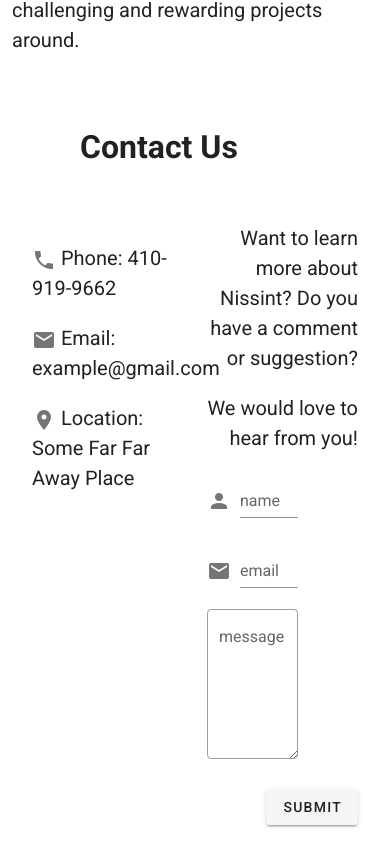
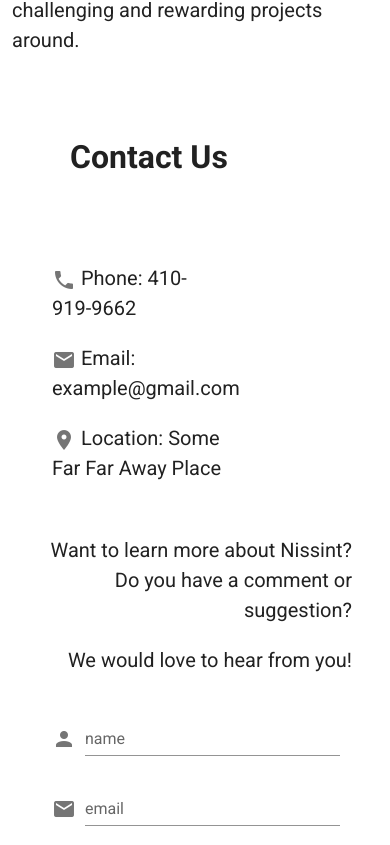
Before and after one commit to llam1124/mock-website, a Vue app: page / in a window 390 px wide. Shown: the part 3157-4002 px from the top of the page. Built offline with nearby package versions, Linux system fonts and the light colour scheme.

Commit message:
Contact form should change position when resizing

```diff
--- a/src/components/Contact.vue
+++ b/src/components/Contact.vue
@@ -1,18 +1,17 @@
 <template>
-    <div id="contact-block">
+    <div style="margin-bottom: 20px;">
         <h1> Contact Us </h1>
-        <v-container>
-            <v-row>
+        <div id="contact_content">
             <v-col id="contact_info">
                 <p><v-icon> mdi-phone</v-icon> Phone: 410-919-9662</p>
                 <p><v-icon> mdi-email</v-icon> Email: example@gmail.com </p>
                 <p><v-icon> mdi-map-marker</v-icon> Location: Some Far Far Away Place </p>
             </v-col>
-            <v-col id="contact_form">
+            <div id="contact_form">
                 <v-form ref="form"  align="right">
                     <p> Want to learn more about Nissint? Do you have a comment or suggestion?</p>
                     <p>We would love to hear from you!</p>
-                    <div style="width: 60%">
+                    <v-col>
                         <v-text-field
                             v-model="name"
                             label="name"
@@ -27,12 +26,11 @@
                             v-model="message"
                             label="message"
                             outlined ></v-textarea>
-                    </div>
+                    </v-col>
                     <v-btn>Submit</v-btn>
                 </v-form>
-            </v-col>
-            </v-row>
-        </v-container>
+            </div>
+        </div>
     </div>
 </template>
 
@@ -49,28 +47,46 @@ export default {
 
 <style scoped>
     h1 {
+        padding: 10px;
         margin: 40px 0px 20px 60px;
     }
     p {
         margin: 20px 0px 20px 0px; /* top right bottom left*/
         font-size: 20px;
     }
-
-    #contact-block {
-        margin: 20px;
-
+    #contact_content {
+        display: flex;
+        flex-wrap: wrap;
     }
-
     #contact_form {
-        width: 50%;
+       width: 50%;
+       margin-right: 40px;
     }
 
     #contact_info {
         width: 50%;
+        flex-direction: column;
         margin-top: 20px;
+        margin-left: 40px;
     }
 
     #image_block {
         height: 200px;
     }
+    @media screen and (max-width: 600px){
+        #contact_content {
+            display: flex;
+            flex-wrap: wrap;
+            flex-direction: column;
+        }
+        #contact_form {
+            margin-left: 40px;
+            width: 80%;
+        }
+
+        #contact_info {
+            flex-direction: column;
+            margin-top: 20px;
+        }
+    }
 </style>
--- a/src/views/Career.vue
+++ b/src/views/Career.vue
@@ -26,8 +26,15 @@
                 <v-expansion-panel v-for="item in openings" :key="item.title" focusable>
                     <v-expansion-panel-header>{{ item.title }}</v-expansion-panel-header>
                     <v-expansion-panel-content>
-                        {{ item.description }}
-                        <v-btn color="blue">Apply</v-btn>
+                        <v-card flat>
+                            <v-card-text>
+                                <p> Location: {{ item.location }} </p>
+                                <p> {{ item.description }} </p>
+                            </v-card-text>
+                            <v-card-actions right>
+                                <v-btn text color="blue darken-3">Apply</v-btn>
+                            </v-card-actions>
+                        </v-card>
                     </v-expansion-panel-content>
                 </v-expansion-panel>
             </v-expansion-panels>
```
